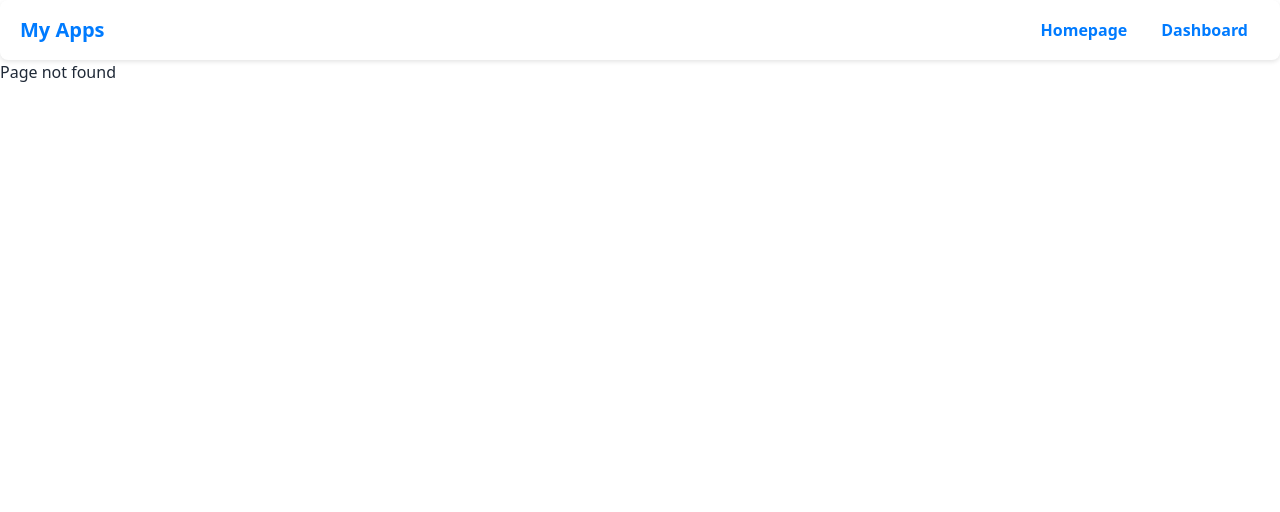
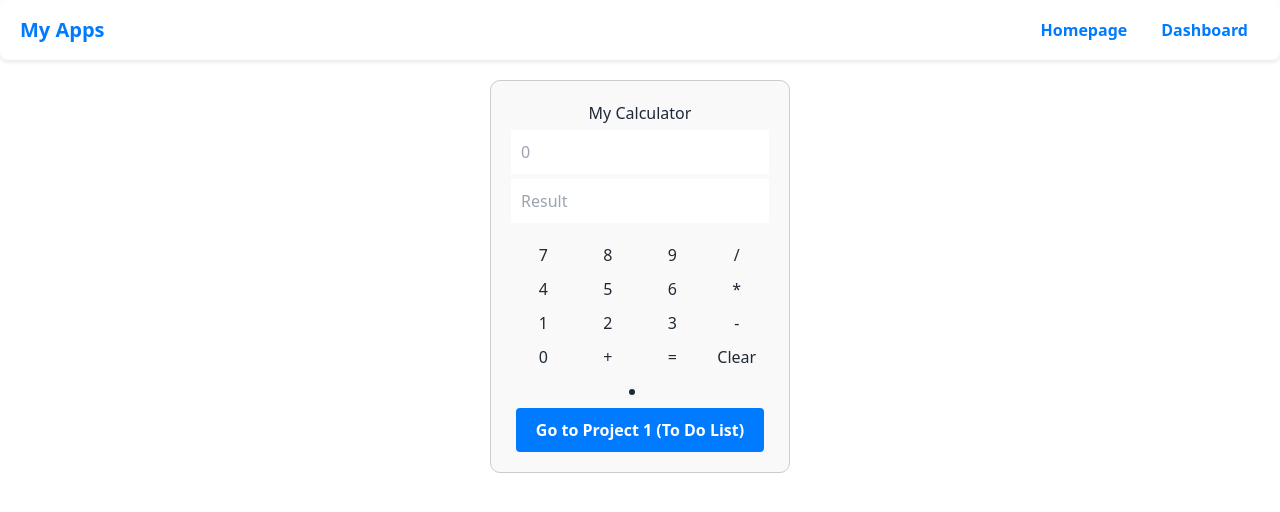
Before and after one commit to p0poj1/to-do-list, a React (Vite) app: page /calc in a window 1280 px wide. Before the commit this address had no page. Shown: the top 512 px of the page. Built offline with nearby package versions, Linux system fonts and the light colour scheme.

Commit message:
v2.1 - remove navigate from db, moved it into each project. tdl can save data locally.

```diff
--- a/src/App.jsx
+++ b/src/App.jsx
@@ -13,10 +13,9 @@ function App() {
         <Nav />
         <Routes>
           <Route path="/" element={<HomePage />} />
-          <Route path="/dashboard" element={<Dashboard />}>
-            <Route path="to-do-list" element={<Todo />} />
-            <Route path="calc" element={<Calculator />} />
-          </Route>
+          <Route path="/dashboard" element={<Dashboard />} />
+          <Route path="/to-do-list" element={<Todo />} />
+          <Route path="/calc" element={<Calculator />} />
           <Route path="*" element={<PageNotFound />} />
         </Routes>
       </BrowserRouter>
--- a/src/components/Calculator.jsx
+++ b/src/components/Calculator.jsx
@@ -1,5 +1,5 @@
 import { useState, useEffect } from "react";
-import { Link } from "react-router-dom";
+import { useNavigate } from "react-router-dom";
 import styles from "./calc.module.css";
 import CalcScreen from "./Screen";
 import ButtonRow from "./ButtonRow";
@@ -35,11 +35,21 @@ export default function Calculator() {
     }
   };
 
+  const navigation = useNavigate();
+  function handleClickTodo() {
+    navigation("/to-do-list");
+  }
+
   return (
     <div className={styles.calculator}>
       <h2>My Calculator</h2>
       <CalcScreen input={input} result={result} />
       <ButtonRow handleClick={handleClick} />
+      <li>
+        <button onClick={handleClickTodo} className={styles.btn}>
+          Go to Project 1 (To Do List)
+        </button>
+      </li>
     </div>
   );
 }
--- a/src/components/Todo.jsx
+++ b/src/components/Todo.jsx
@@ -3,17 +3,33 @@ import TodoList from "./TodoList";
 import Footer from "./Footer";
 import styles from "./todo.module.css";
 import { useState } from "react";
+import { useNavigate } from "react-router-dom";
 
 export default function Todo() {
-  const [todos, setTodos] = useState([]);
+  const [todos, setTodos] = useState(() => {
+    const savedTodos = localStorage.getItem("list");
+    return savedTodos ? JSON.parse(savedTodos) : [];
+  });
+
   const completedTodos = todos.filter((todo) => todo.done).length;
   const totalTodos = todos.length;
+  const navigation = useNavigate();
+  function handleClickCal() {
+    navigation("/calc");
+  }
   return (
     <div className={styles.container}>
       <h1 className={styles.title}>To-Do-List</h1>
       <Form todos={todos} setTodos={setTodos} />
       <TodoList todos={todos} setTodos={setTodos} />
       <Footer completedTodos={completedTodos} totalTodos={totalTodos} />
+      <ul className={styles.list}>
+        <li>
+          <button onClick={handleClickCal} className={styles.btn}>
+            Go to Project 2 (Calculator)
+          </button>
+        </li>
+      </ul>
     </div>
   );
 }
--- a/src/components/calc.module.css
+++ b/src/components/calc.module.css
@@ -7,3 +7,31 @@
   border-radius: 10px;
   background-color: #f9f9f9;
 }
+
+/* Button styling */
+.btn {
+  background-color: var(--daisy-primary, #007bff);
+  color: white;
+  padding: 10px 20px;
+  border: none;
+  border-radius: 4px;
+  margin-top: 5px;
+  font-size: 16px;
+  font-weight: bold;
+  cursor: pointer;
+  transition: all 0.3s ease;
+}
+
+.btn:hover {
+  background-color: var(--daisy-primary-hover, #0056b3);
+  box-shadow: 0 4px 6px rgba(0, 0, 0, 0.2);
+}
+
+.btn:active {
+  background-color: var(--daisy-primary-active, #003d80);
+}
+
+.btn:focus {
+  outline: 2px solid var(--daisy-primary-focus, #80bdff);
+  outline-offset: 2px;
+}
--- a/src/components/todo.module.css
+++ b/src/components/todo.module.css
@@ -17,3 +17,31 @@
   font-weight: bold;
   background-color: turquoise;
 }
+
+/* Button styling */
+.btn {
+  background-color: var(--daisy-primary, #007bff);
+  color: white;
+  padding: 10px 20px;
+  border: none;
+  border-radius: 4px;
+  margin-top: 10px;
+  font-size: 16px;
+  font-weight: bold;
+  cursor: pointer;
+  transition: all 0.3s ease;
+}
+
+.btn:hover {
+  background-color: var(--daisy-primary-hover, #0056b3);
+  box-shadow: 0 4px 6px rgba(0, 0, 0, 0.2);
+}
+
+.btn:active {
+  background-color: var(--daisy-primary-active, #003d80);
+}
+
+.btn:focus {
+  outline: 2px solid var(--daisy-primary-focus, #80bdff);
+  outline-offset: 2px;
+}
--- a/src/pages/Dashboard.jsx
+++ b/src/pages/Dashboard.jsx
@@ -1,33 +1,10 @@
 import React from "react";
-import { Link, Outlet, useNavigate } from "react-router-dom";
+import { Link } from "react-router-dom";
 import styles from "./dashboard.module.css";
 
 export default function Dashboard() {
-  const navigation = useNavigate();
-
-  function handleClickCal() {
-    navigation("/dashboard/calc");
-  }
-
-  function handleClickTodo() {
-    navigation("/dashboard/to-do-list");
-  }
-
   return (
     <div className={styles.container}>
-      {/* Original Dashboard Content */}
-      <ul className={styles.list}>
-      <li>
-          <button onClick={handleClickTodo} className={styles.btn}>
-            Go to Project 1 (To Do List)
-          </button>
-        </li>
-        <li>
-          <button onClick={handleClickCal} className={styles.btn}>
-            Go to Project 2 (Calculator)
-          </button>
-        </li>
-      </ul>
       {/* Integrated Content */}
       {/* Hero Section */}
       <header className={styles.header}>
@@ -45,7 +22,7 @@ export default function Dashboard() {
           <div className={styles.projectCard}>
             <h3 className={styles.projectTitle}>Project 1</h3>
             <p className={styles.projectDescription}>To-Do-List</p>
-            <Link to="/dashboard/to-do-list" className={styles.btn}>
+            <Link to="/to-do-list" className={styles.btn}>
               View
             </Link>
           </div>
@@ -54,15 +31,12 @@ export default function Dashboard() {
           <div className={styles.projectCard}>
             <h3 className={styles.projectTitle}>Project 2</h3>
             <p className={styles.projectDescription}>Calculator</p>
-            <Link to="/dashboard/calc" className={styles.btn}>
+            <Link to="/calc" className={styles.btn}>
               View
             </Link>
           </div>
         </div>
       </section>
-
-      {/* Nested Routes */}
-      <Outlet />
     </div>
   );
 }
```
Lines whose indentation alone changed are shown as unchanged.
